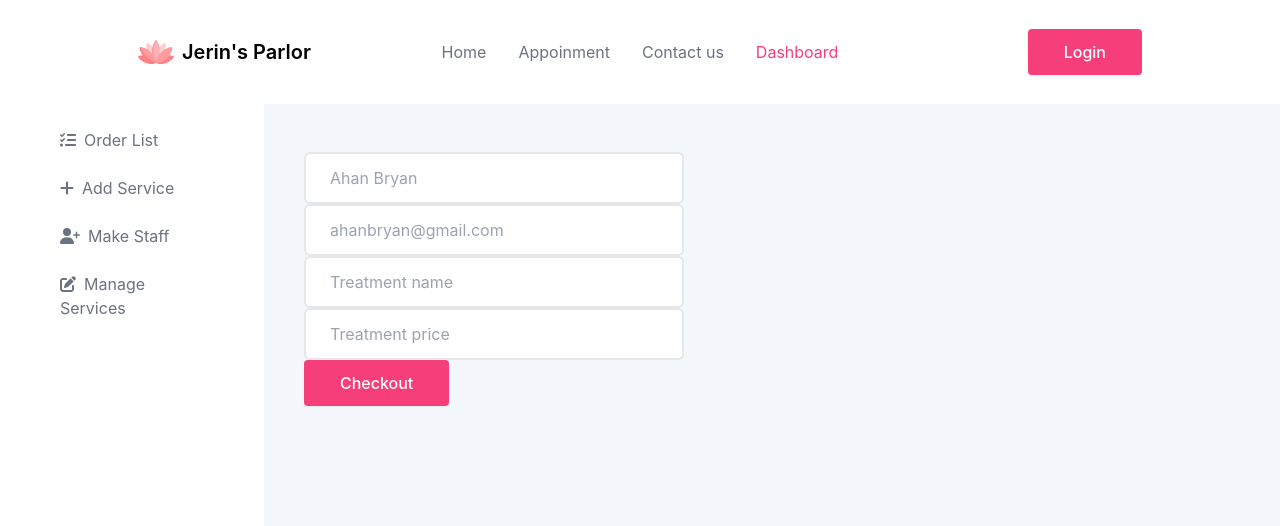
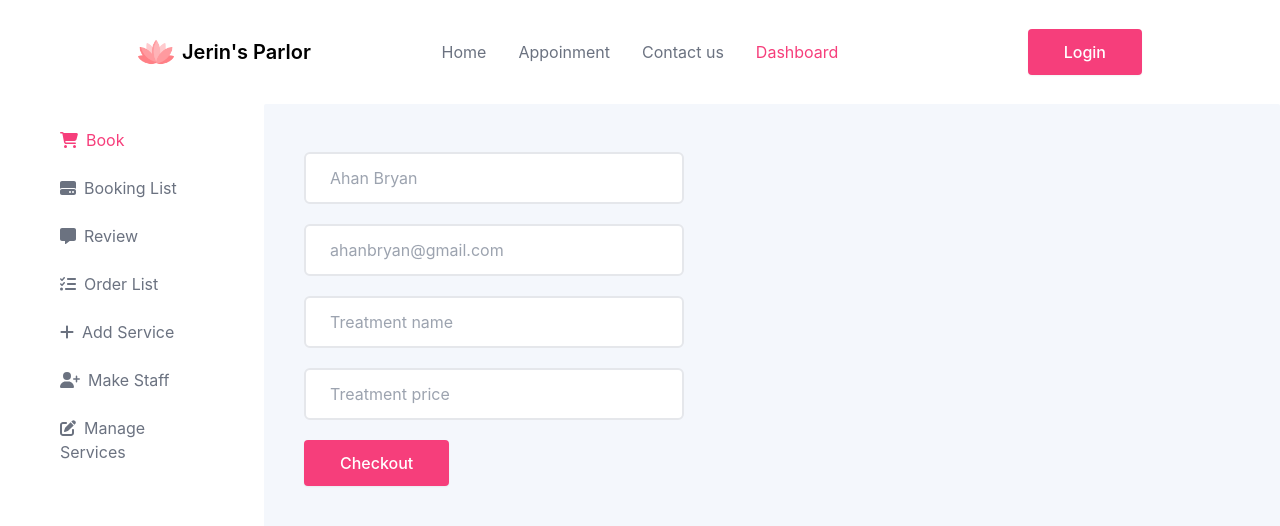
Before and after one commit to Saiket-Das/jerin-parlor, a React (Create React App) app in the folder frontend/: page /dashboard in a window 1280 px wide. Shown: the top 526 px of the page. Built offline with nearby package versions, Linux system fonts and the light colour scheme.

Commit message:
Frontend - Styles updated in Book component

```diff
--- a/frontend/src/app/pages/dashboard/Dashboard.tsx
+++ b/frontend/src/app/pages/dashboard/Dashboard.tsx
@@ -14,7 +14,7 @@ import Link from "../../components/shared/CustomLink";
 import routes from "../../confiq/routes";
 
 const Dashboard = () => {
-  const user = false;
+  const user = true;
   const admin = true;
   return (
     <div>
--- a/frontend/src/app/pages/dashboard/customer/Book.tsx
+++ b/frontend/src/app/pages/dashboard/customer/Book.tsx
@@ -4,18 +4,31 @@ import Input from "../../../components/shared/AppInput";
 const Book = () => {
   return (
     <div>
-      <Input type="text" name="name" placeholder="Ahan Bryan" readOnly={true} />
+      <div className="mb-5">
+        <Input
+          type="text"
+          name="name"
+          placeholder="Ahan Bryan"
+          readOnly={true}
+        />
+      </div>
 
+      <div className="mb-5">
         <Input
           type="text"
           name="email"
           placeholder="ahanbryan@gmail.com"
           readOnly={true}
         />
+      </div>
 
+      <div className="mb-5">
         <Input type="text" name="Tname" placeholder="Treatment name" />
+      </div>
 
+      <div className="mb-5">
         <Input type="number" name="price" placeholder="Treatment price" />
+      </div>
 
       <Button>Checkout</Button>
     </div>
```
Lines whose indentation alone changed are shown as unchanged.
